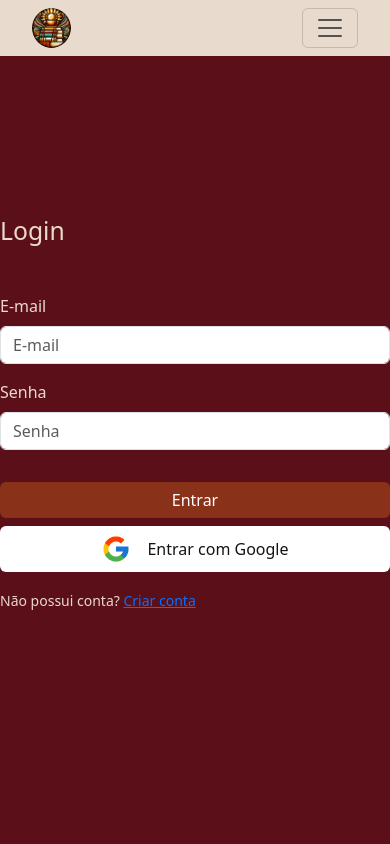
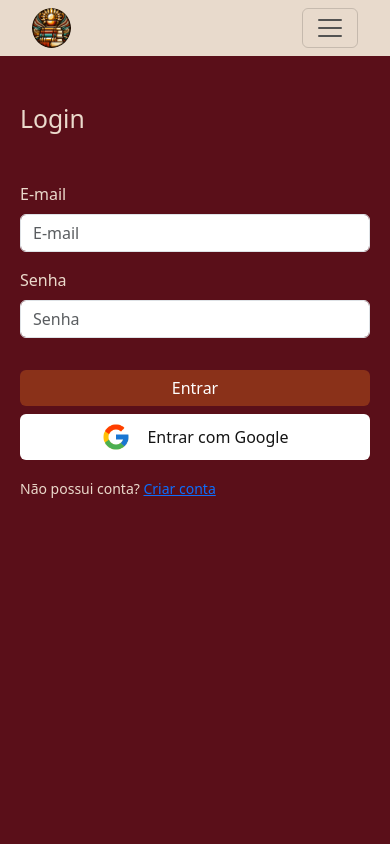
Before and after one commit to Linsarthur/biblioteca-pessoal, a React (Vite) app: page /login in a window 390 px wide. Shown: the top 844 px of the page. Built offline with nearby package versions, Linux system fonts and the light colour scheme; no server answers.

Commit message:
Corrigi a responsividade dos forms de cadastro e login

```diff
--- a/src/pages/Cadastro.jsx
+++ b/src/pages/Cadastro.jsx
@@ -36,7 +36,7 @@ const Cadastro = () => {
 
   return (
     <main>
-      <Form className='form-section-livro' onSubmit={handleSubmit(onSubmit)}>
+      <Form className='form-section' onSubmit={handleSubmit(onSubmit)}>
         <h2 className="mb-5">Criar conta</h2>
 
         <Form.Group className="mb-3" controlId="nome">
--- a/src/pages/Login.jsx
+++ b/src/pages/Login.jsx
@@ -36,7 +36,7 @@ const Login = () => {
 
   return (
     <main>
-      <Form className='form-section-livro' onSubmit={handleSubmit(onSubmit)}>
+      <Form className='form-section' onSubmit={handleSubmit(onSubmit)}>
         <h2 className="mb-5">Login</h2>
 
         <Form.Group className="mb-3" controlId="formBasicEmail">
--- a/src/styles/FormAccount.css
+++ b/src/styles/FormAccount.css
@@ -1,4 +1,4 @@
-.form-section-livro {
+.form-section {
   max-width: 440px;
   margin: 10rem auto 0;
   height: 72vh;
@@ -39,3 +39,10 @@
 .login-google img {
   width: 30px;
 }
+
+@media (max-width: 500px) {
+  .form-section {
+    margin: 3rem auto 0;
+    padding: 0 20px;
+  }
+}
```
